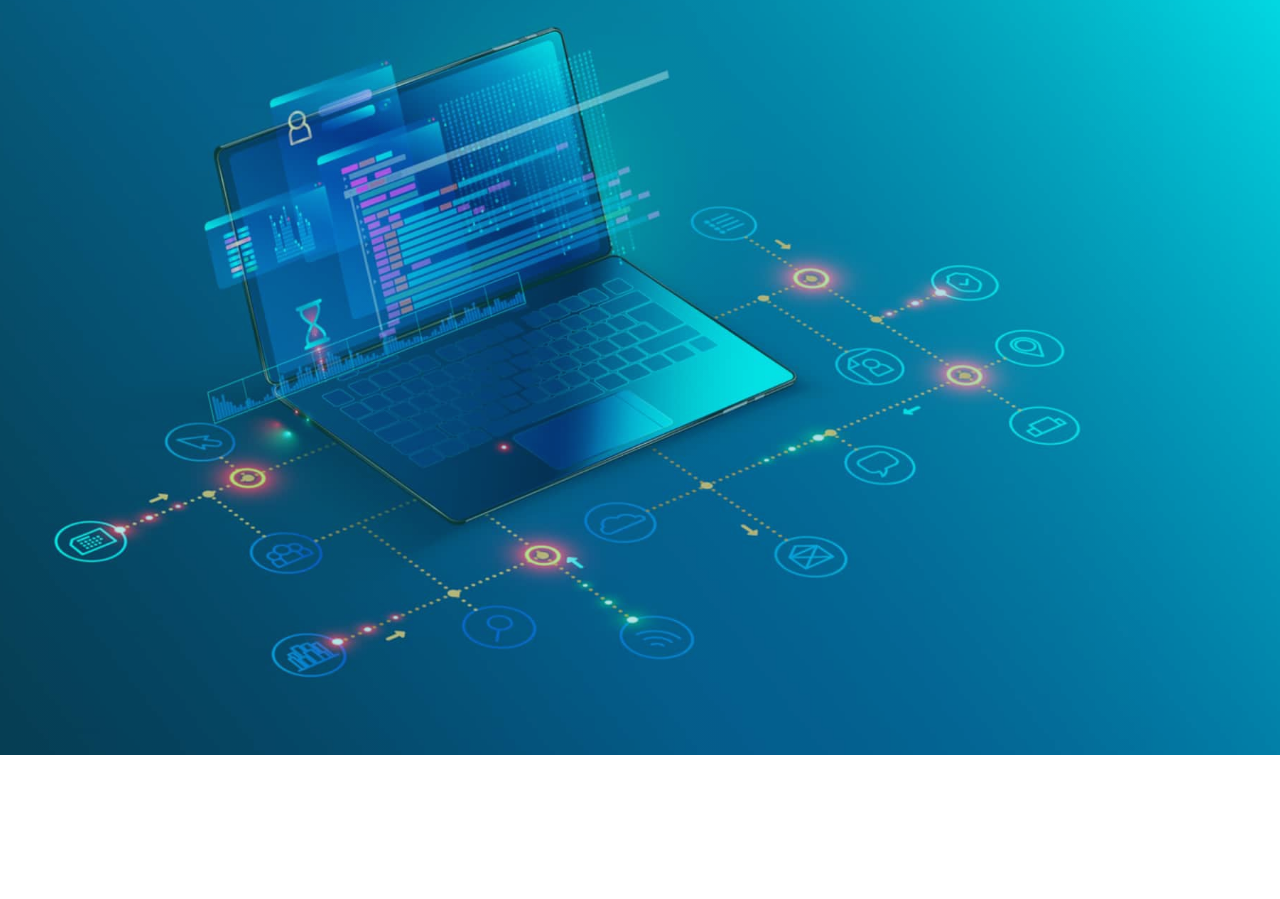
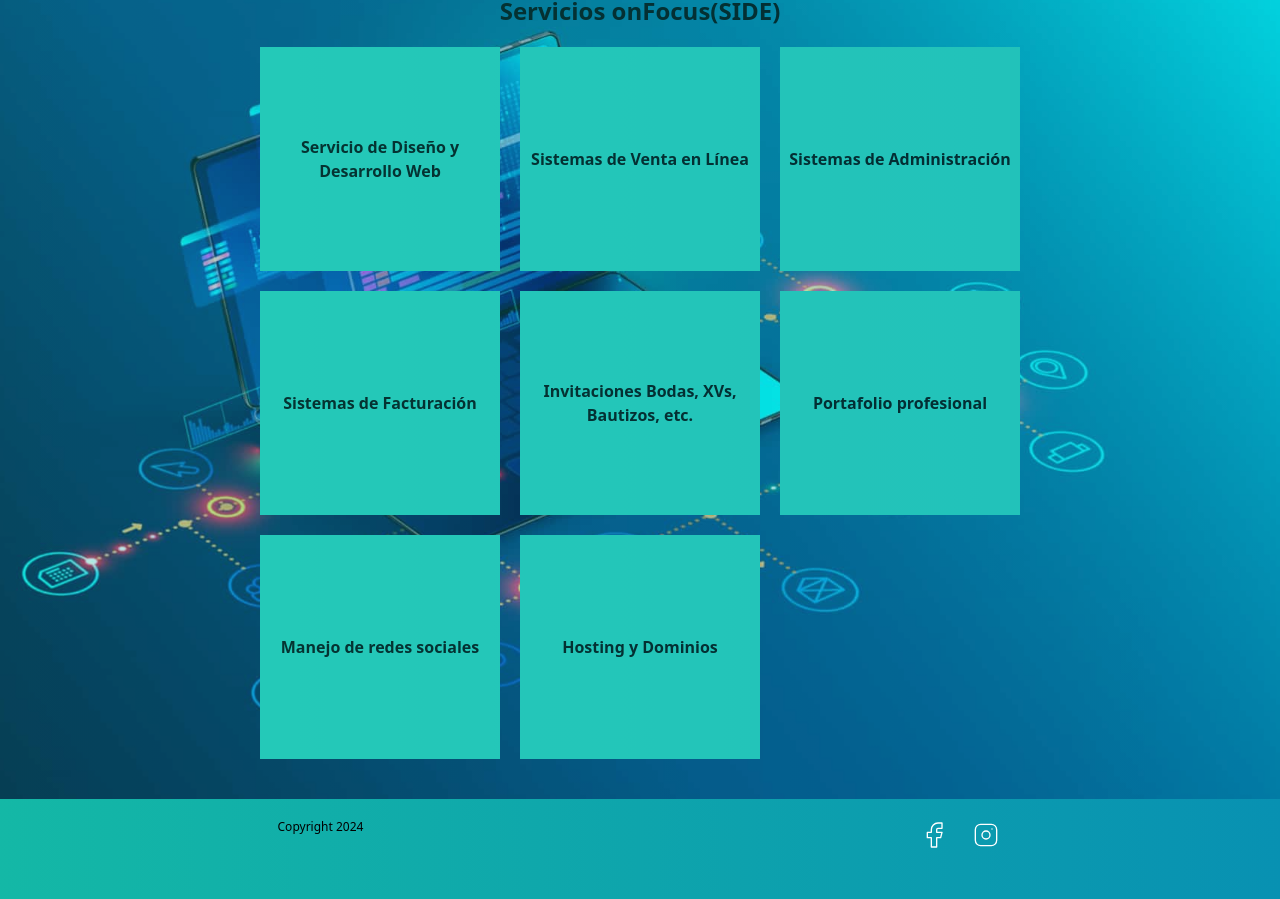
Before and after one commit to KrlostMoji/onFocus, a Next.js app: page /servicios in a window 1280 px wide. Shown: the part 165-1064 px from the top of the page. Before the commit the page ends 920 px from the top, so only its background shows below. Built offline with nearby package versions, Linux system fonts and the light colour scheme.

Commit message:
Cambio de nombre y Card de servicios agregados

```diff
--- a/app/layout.tsx
+++ b/app/layout.tsx
@@ -1,6 +1,8 @@
 import type { Metadata } from "next";
 import localFont from "next/font/local";
 import "./globals.css";
+import Header from "@src/components/Header";
+import Footer from "@src/components/Footer";
 
 const geistSans = localFont({
   src: "./fonts/GeistVF.woff",
@@ -14,8 +16,8 @@ const geistMono = localFont({
 });
 
 export const metadata: Metadata = {
-  title: "SideW",
-  description: "Portafolio de Servicios Informáticos y Desarrollo Web",
+  title: "On Focus",
+  description: "Servicios Informáticos y Desarrollo Web",
 };
 
 export default function RootLayout({
@@ -28,7 +30,9 @@ export default function RootLayout({
       <body
         className={`${geistSans.variable} ${geistMono.variable} antialiased  bg-gradient-to-r to-cyan-600 from-teal-500`}
       >
+        <Header />
         {children}
+        <Footer />
       </body>
     </html>
   );
--- a/app/nosotros/page.tsx
+++ b/app/nosotros/page.tsx
@@ -1,10 +1,8 @@
-import Header from '@src/components/Header'
 import React from 'react'
 
 export default function nosotrosPage() {
   return (
     <>
-      <Header />
       <div
           className="bg-cover h-2/3 bg-center md:bg-top"
           style={{
--- a/app/page.tsx
+++ b/app/page.tsx
@@ -1,13 +1,10 @@
-import Header from '@src/components/Header';
-import Link from 'next/link';
 export default function Home() {
 
   return (
     <>
-      <Header />
       <main>
         <div
-          className="bg-cover h-2/3 bg-center md:bg-top"
+          className="bg-cover h-4/5 bg-center md:bg-top"
           style={{
             backgroundImage: `url(/background.jpg)`,
             height: "800px",
@@ -21,39 +18,6 @@ export default function Home() {
           </p>
         </div>
       </main>
-      <footer>
-        <div
-          className='flex justify-around h-20 mt-5'
-        >
-          <div
-            className='text-xs'
-          >
-            Copyright 2024
-          </div>
-          <nav
-            className='flex gap-5'
-          >
-            <Link
-              href={'https://www.facebook.com/7mojimojito/'}
-            >
-              <svg xmlns="http://www.w3.org/2000/svg" className="icon icon-tabler icon-tabler-brand-facebook" width="32" height="32" viewBox="0 0 24 24" stroke-width="1" stroke="#ffffff" fill="none" stroke-linecap="round" stroke-linejoin="round">
-                <path stroke="none" d="M0 0h24v24H0z" fill="none"/>
-                <path d="M7 10v4h3v7h4v-7h3l1 -4h-4v-2a1 1 0 0 1 1 -1h3v-4h-3a5 5 0 0 0 -5 5v2h-3" />
-              </svg>
-            </Link>
-            <Link
-              href={'https://www.instagram.com/_mojimojito/'}
-            >
-              <svg xmlns="http://www.w3.org/2000/svg" className="icon icon-tabler icon-tabler-brand-instagram" width="32" height="32" viewBox="0 0 24 24" stroke-width="1" stroke="#ffffff" fill="none" stroke-linecap="round" stroke-linejoin="round">
-                <path stroke="none" d="M0 0h24v24H0z" fill="none"/>
-                <path d="M4 4m0 4a4 4 0 0 1 4 -4h8a4 4 0 0 1 4 4v8a4 4 0 0 1 -4 4h-8a4 4 0 0 1 -4 -4z" />
-                <path d="M12 12m-3 0a3 3 0 1 0 6 0a3 3 0 1 0 -6 0" />
-                <path d="M16.5 7.5l0 .01" />
-              </svg>
-            </Link>
-          </nav>
-        </div>
-      </footer>
     </>
   );
 }
--- a/app/proyectos/page.tsx
+++ b/app/proyectos/page.tsx
@@ -1,10 +1,8 @@
-import Header from '@src/components/Header'
 import React from 'react'
 
 export default function proyectosPage() {
   return (
     <>
-      <Header />
       <div
           className="bg-cover h-2/3 bg-center md:bg-top"
           style={{
--- a/app/servicios/page.tsx
+++ b/app/servicios/page.tsx
@@ -1,19 +1,34 @@
-import Header from '@src/components/Header'
+import Card from '@src/components/Card'
 import React from 'react'
 
 export default function serviciosPage() {
+
   return (
     <>
-      <Header />
       <div
           className="bg-cover h-2/3 bg-center md:bg-top"
           style={{
             backgroundImage: `url(/background.jpg)`,
-            height: "800px",
             opacity: ".7"
           }}
         >
-          <p>Desde servicios</p>
+          <div
+            className="flex flex-col justify-center items-center text-gray-1000 font-black"
+          >
+            <p className='mt-10 text-2xl'>Servicios onFocus(SIDE)</p>
+            <ul
+              className='list-none mt-5 grid grid-cols-2 md:grid-cols-3 gap-5 mb-10 '
+            >
+              <li><Card servicio={"Servicio de Diseño y Desarrollo Web"}/></li>
+              <li><Card servicio={"Sistemas de Venta en Línea"}/></li>
+              <li><Card servicio={"Sistemas de Administración"}/></li>
+              <li><Card servicio={"Sistemas de Facturación"}/></li>
+              <li><Card servicio={"Invitaciones Bodas, XVs, Bautizos, etc."}/></li>
+              <li><Card servicio={"Portafolio profesional"}/></li>
+              <li><Card servicio={"Manejo de redes sociales"}/></li>
+              <li><Card servicio={"Hosting y Dominios"}/></li>
+            </ul>
+          </div>
         </div>
     </>
   )
--- /dev/null
+++ b/components/Card.tsx
@@ -0,0 +1,15 @@
+import React from 'react'
+
+type CardProps = {
+  servicio: string
+}
+
+export default function Card({servicio}: CardProps) {
+  return (
+    <div
+      className='bg-teal-400 w-60 min-h-56 text-center hover:bg-teal-600 hover:rotate-3 flex justify-center items-center transform'
+    >
+      <p>{servicio}</p>
+    </div>
+  )
+}
--- /dev/null
+++ b/components/Footer.tsx
@@ -0,0 +1,38 @@
+import Link from 'next/link'
+import React from 'react'
+
+export default function Footer() {
+  return (
+    <div
+    className='flex justify-around h-20 mt-5'
+  >
+    <div
+      className='text-xs'
+    >
+      Copyright 2024
+    </div>
+    <nav
+      className='flex gap-5'
+    >
+      <Link
+        href={'https://www.facebook.com/7mojimojito/'}
+      >
+        <svg xmlns="http://www.w3.org/2000/svg" className="icon icon-tabler icon-tabler-brand-facebook" width="32" height="32" viewBox="0 0 24 24" stroke-width="1" stroke="#ffffff" fill="none" stroke-linecap="round" stroke-linejoin="round">
+          <path stroke="none" d="M0 0h24v24H0z" fill="none"/>
+          <path d="M7 10v4h3v7h4v-7h3l1 -4h-4v-2a1 1 0 0 1 1 -1h3v-4h-3a5 5 0 0 0 -5 5v2h-3" />
+        </svg>
+      </Link>
+      <Link
+        href={'https://www.instagram.com/_mojimojito/'}
+      >
+        <svg xmlns="http://www.w3.org/2000/svg" className="icon icon-tabler icon-tabler-brand-instagram" width="32" height="32" viewBox="0 0 24 24" stroke-width="1" stroke="#ffffff" fill="none" stroke-linecap="round" stroke-linejoin="round">
+          <path stroke="none" d="M0 0h24v24H0z" fill="none"/>
+          <path d="M4 4m0 4a4 4 0 0 1 4 -4h8a4 4 0 0 1 4 4v8a4 4 0 0 1 -4 4h-8a4 4 0 0 1 -4 -4z" />
+          <path d="M12 12m-3 0a3 3 0 1 0 6 0a3 3 0 1 0 -6 0" />
+          <path d="M16.5 7.5l0 .01" />
+        </svg>
+      </Link>
+    </nav>
+  </div>
+  )
+}
```
Also changed, not shown: package.json (+10 -5 lines), 1 other file (tests, documents, lock files or other folders).
